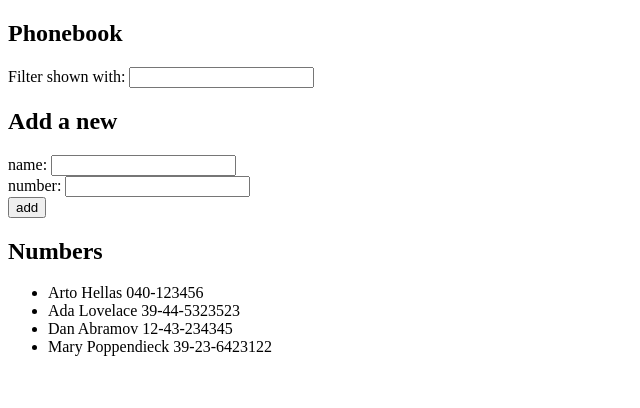
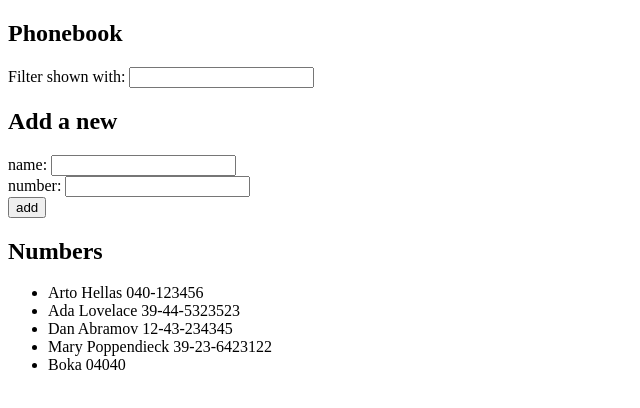
Before and after one commit to klau55/FSO-part2, a React (Create React App) app in the folder phonebook/: page / in a window 1280 px wide. Shown: the top 408 px of the page, without its empty margins (0-640 px from the left). Built offline with nearby package versions, Linux system fonts and the light colour scheme; data requests are answered from the project's data file.

Commit message:
2.12 done

```diff
--- a/phonebook/db.json
+++ b/phonebook/db.json
@@ -1,5 +1,5 @@
 {
-    "persons":[
+  "persons": [
     {
       "name": "Arto Hellas",
       "number": "040-123456",
@@ -19,6 +19,11 @@
       "name": "Mary Poppendieck",
       "number": "39-23-6423122",
       "id": 4
+    },
+    {
+      "name": "Boka",
+      "id": 5,
+      "number": "04040"
     }
   ]
 }
--- a/phonebook/src/App.js
+++ b/phonebook/src/App.js
@@ -58,7 +58,13 @@ useEffect(hook, [])
       name: newName,
       id: persons.length + 1,
       number: newNumber
-    }
+      }
+
+    axios
+    .post('http://localhost:3001/persons', nameObject)
+    .then(response => {
+      setPersons(persons.concat(response.data))
+    })
 
     setPersons(persons.concat(nameObject))
     setNewName('')
```
Lines whose indentation alone changed are shown as unchanged.
